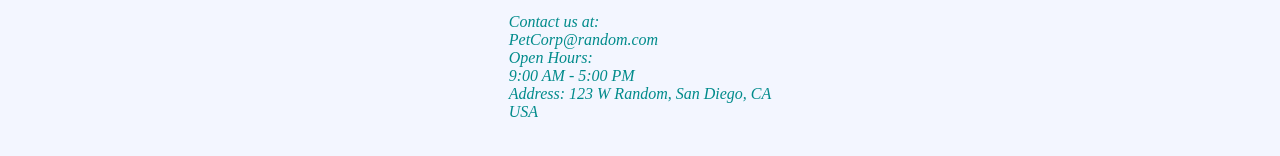
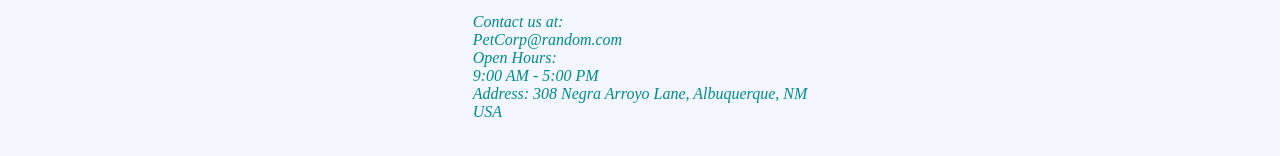
Before and after one commit to PlasmaB/storeProject, a plain HTML site: page index.html in a window 1280 px wide. Shown: the part 378-534 px from the top of the page. Drawn offline with Linux system fonts and the light colour scheme.

Commit message:
initial commit

```diff
--- a/index.html
+++ b/index.html
@@ -3,7 +3,7 @@
 <head>
     <meta charset="utf-8">
     <meta name="viewport" content="width=device-width">
-    <title>repl.it</title>
+    <title>PetCorp</title>
     <link href="style.css" rel="stylesheet" type="text/css" />
 </head>
 <body>
@@ -80,7 +80,7 @@
         Open Hours:<br>
         9:00 AM - 5:00 PM<br>
         Address:
-        123 W Random, San Diego, CA<br>
+        308 Negra Arroyo Lane, Albuquerque, NM<br>
         USA
     </address>
 </div>
```
